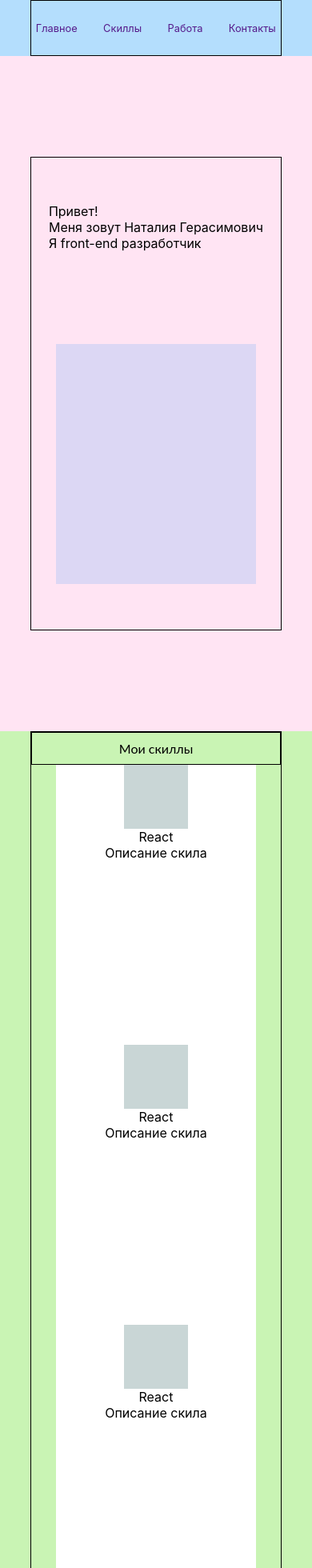
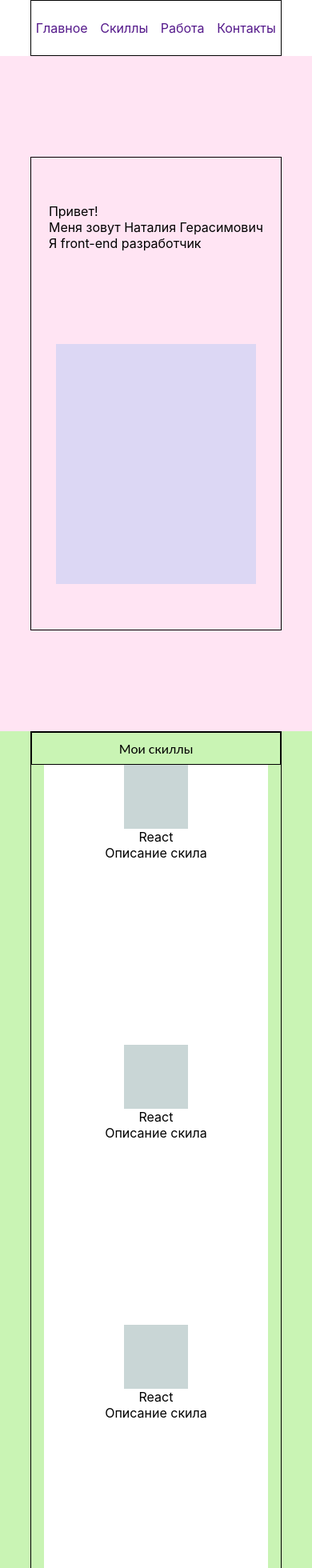
Before and after one commit to natasha17-spec/Portfolio, a React (Create React App) app: page / in a window 390 px wide. Shown: the top 1960 px of the page at 80% size. Built offline with nearby package versions, Linux system fonts and the light colour scheme.

Commit message:
addColor

```diff
--- a/src/Blok1/Header.module.css
+++ b/src/Blok1/Header.module.css
@@ -1,6 +1,6 @@
 .header {
   height: 70px;
-  background-color: #b4defd;
+  background-color: #ffffff;
   display: flex;
   justify-content: center;
 
--- a/src/Blok1/NavMenu.module.css
+++ b/src/Blok1/NavMenu.module.css
@@ -6,10 +6,10 @@
 }
 .link{
   text-decoration: none;
-  font-size: 80%;
+  font-size: 16px;
 }
-@media(max-width: 257px) {
-  link {
-    font-size: 60%;
+@media(max-width: 311px) {
+  .link {
+    font-size: 14px;
   }
 }
--- a/src/Blok2/Skill/Skill.module.css
+++ b/src/Blok2/Skill/Skill.module.css
@@ -11,3 +11,10 @@
   height: 80px;
   background-color: #c9d6d6;
 }
+
+@media(max-width: 952px) {
+  .skill {
+    width: 90%;
+
+  }
+}
--- a/src/Blok2/Skills.module.css
+++ b/src/Blok2/Skills.module.css
@@ -33,19 +33,9 @@
     flex-wrap: wrap;
 }
 
-@media(max-width: 643px) {
+@media(max-width: 952px) {
     .skillsWraper {
-        display: flex;
-        flex-flow: row wrap;
-        justify-content: center;
+        flex-direction: column;
         align-items: center;
-
-
-        /*display: flex;*/
-        /*flex-direction: column;*/
-        /*justify-content: space-evenly;*/
-        /*align-items: center;*/
-
-
     }
 }
```
